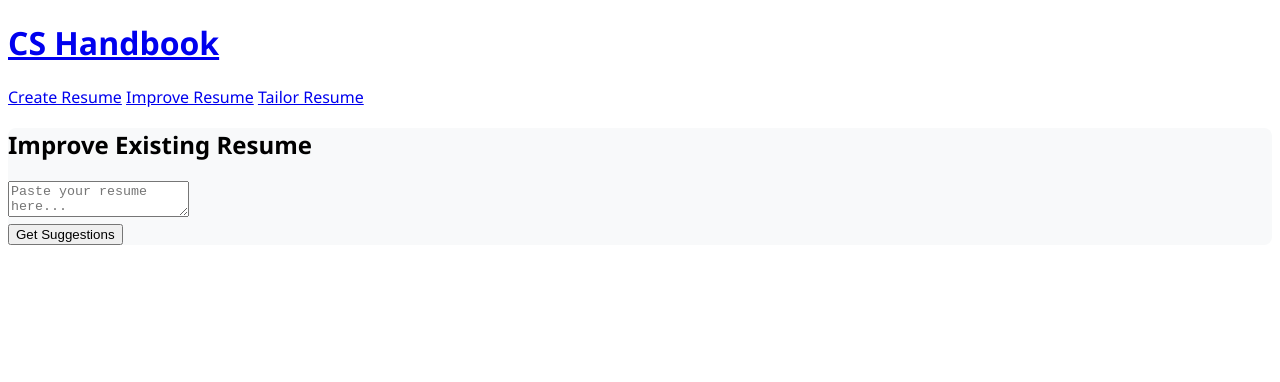
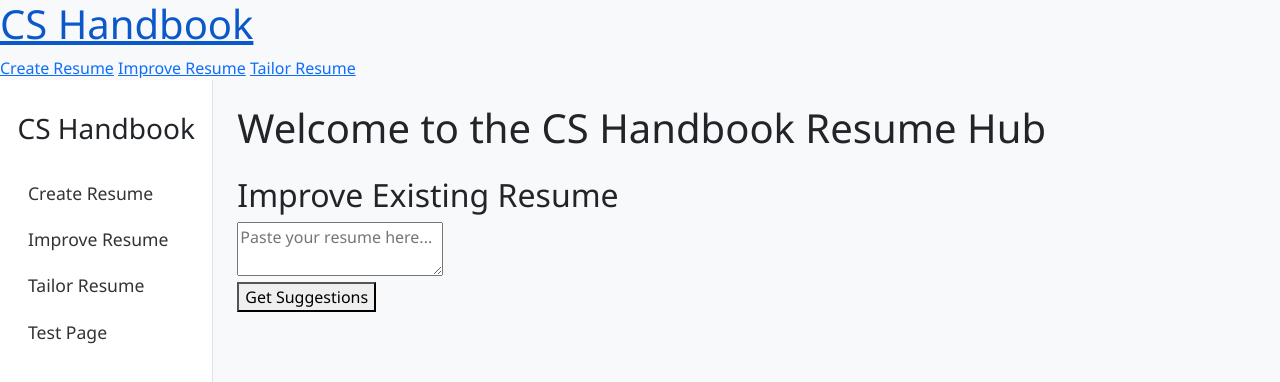
Before and after one commit to GraceAnnaAkparanta/cs-handbook, a plain HTML site: page improve.html in a window 1280 px wide. Shown: the top 382 px of the page. Drawn offline with nearby package versions, Linux system fonts and the light colour scheme.

Commit message:
Updated Style

```diff
--- a/improve.html
+++ b/improve.html
@@ -1,16 +1,20 @@
 <!DOCTYPE html>
 <html lang = "en">
+
 <head>
   <meta charset = "UTF-8">
-  <meta name = "viewport" content = "width = device-width, initial-scale = 1">
+  <meta name = "viewport" content = "width  =  device-width, initial-scale  =  1">
   <title>CS Handbook - Resume Hub</title>
   <link rel = "stylesheet" href = "style.css">
 </head>
+
 <body>
   <header>
-    <a href = "index.html"> <h1>CS Handbook</h1> </a>
+    <a href = "index.html">
+      <h1>CS Handbook</h1>
+    </a>
     <nav>
-        <!-- <a href = "#home">Home</a>  -->
+      <!-- <a href  =  "#home">Home</a>  -->
       <a href = "create.html">Create Resume</a>
       <a href = "improve.html">Improve Resume</a>
       <a href = "tailor.html">Tailor Resume</a>
@@ -18,14 +22,77 @@
     </nav>
   </header>
 
-  <main>
-    <section id = "improve">
-      <h2>Improve Existing Resume</h2>
-      <textarea placeholder = "Paste your resume here..."></textarea><br>
-      <button>Get Suggestions</button>
-    </section>
-  </main>
 
   <script src = "script.js"></script>
 </body>
+
 </html>
+
+
+
+<!DOCTYPE html>
+<html lang = "en">
+
+<head>
+  <meta charset = "UTF-8">
+  <meta name = "viewport" content = "width = device-width, initial-scale = 1">
+  <title>CS Handbook - Resume Hub</title>
+
+  <!-- Bootstrap CSS -->
+  <link href = "https://cdn.jsdelivr.net/npm/bootstrap@5.3.2/dist/css/bootstrap.min.css" rel = "stylesheet">
+  <link rel = "stylesheet" href = "style.css">
+</head>
+
+<body class = "bg-light">
+
+  <div class = "container-fluid">
+    <div class = "row">
+      <!-- Sidebar -->
+      <nav class = "col-md-3 col-lg-2 d-md-block bg-white sidebar border-end">
+        <div class = "position-sticky pt-3">
+          <h3 class = "text-center mt-3 mb-4">CS Handbook</h3>
+          <ul class = "nav flex-column px-3">
+            <li class = "nav-item">
+              <a class = "nav-link" href = "create.html">Create Resume</a>
+            </li>
+            <li class = "nav-item">
+              <a class = "nav-link" href = "improve.html">Improve Resume</a>
+            </li>
+            <li class = "nav-item">
+              <a class = "nav-link" href = "tailor.html">Tailor Resume</a>
+            </li>
+            <li class = "nav-item">
+              <a class = "nav-link" href = "file.html">Test Page</a>
+            </li>
+          </ul>
+        </div>
+      </nav>
+
+      <!-- Main content -->
+      <main class = "col-md-9 ms-sm-auto col-lg-10 px-md-4 py-4">
+        <h1 class = "mb-4">Welcome to the CS Handbook Resume Hub</h1>
+        <section id = "improve">
+          <h2>Improve Existing Resume</h2>
+          <textarea placeholder = "Paste your resume here..."></textarea><br>
+          <button>Get Suggestions</button>
+        </section>
+        <!-- <p>This is your personal toolkit for building strong, job-ready resumes. Whether you’re starting from scratch,
+          refining your resume, or tailoring it for a specific job, this web app has you covered.</p>
+        <ul>
+          <li><strong>Create Resume:</strong> Use a guided form to build your resume.</li>
+          <li><strong>Improve Resume:</strong> Get AI-powered suggestions and a color-coded score to improve your bullet
+            points.</li>
+          <li><strong>Tailor Resume:</strong> Match your resume to a job description with smart comparisons.</li>
+        </ul>
+        <p class = "mt-3 text-muted"><em>Note: This tool uses AI to provide suggestions. Always review critically and get
+            feedback from peers.</em></p> -->
+
+      </main>
+    </div>
+  </div>
+
+  <!-- Bootstrap JS -->
+  <script src = "https://cdn.jsdelivr.net/npm/bootstrap@5.3.2/dist/js/bootstrap.bundle.min.js"></script>
+</body>
+
+</html>
```
Also changed, not shown: index.html (+24 -24 lines).
